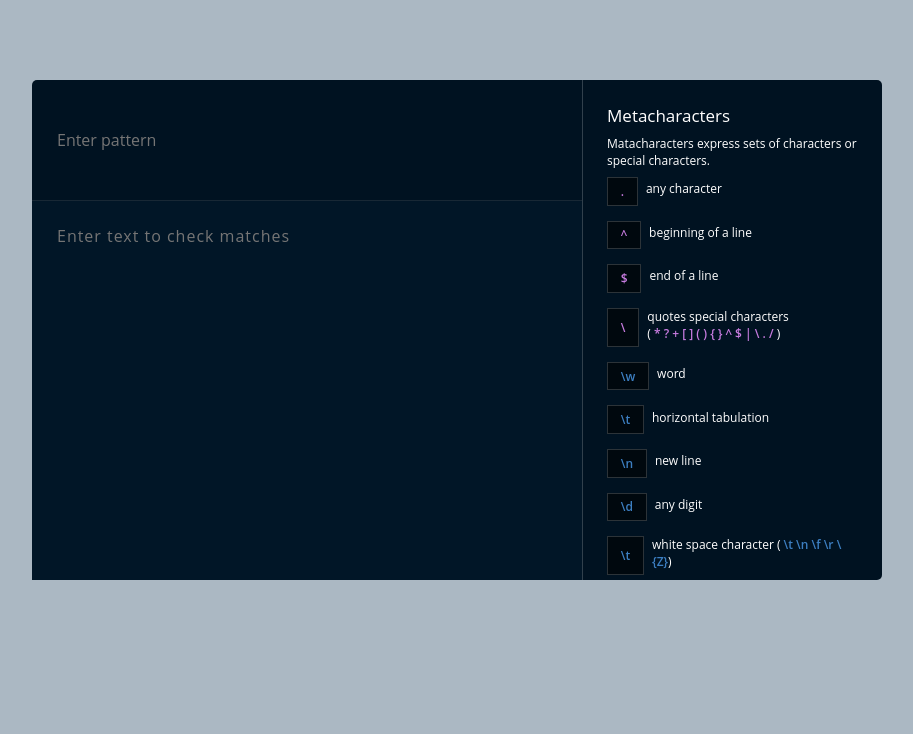
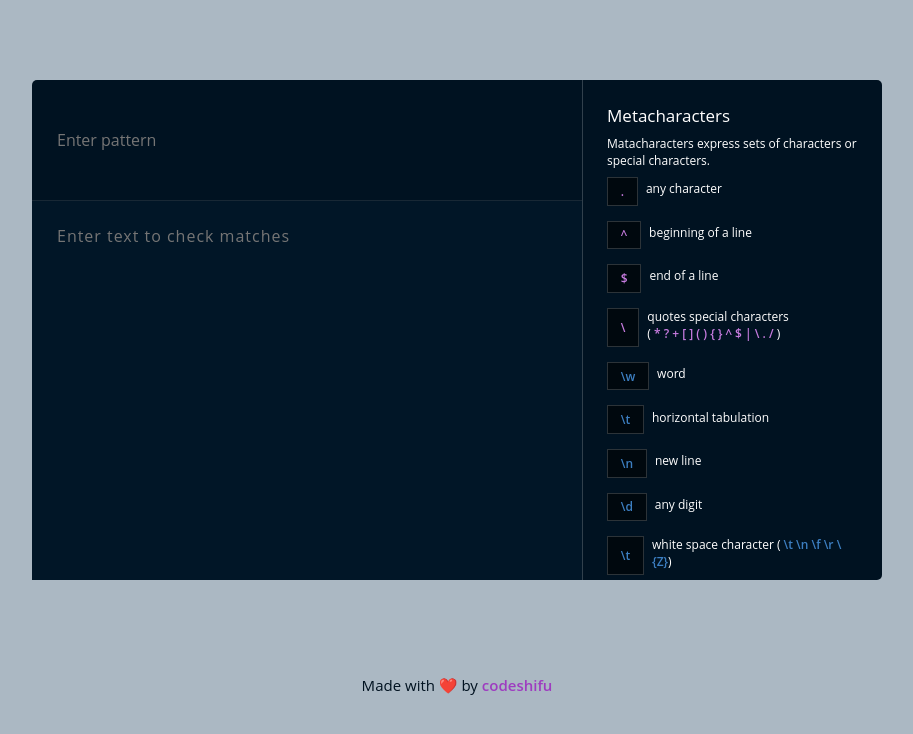
Before and after one commit to luqmanoop/vue-regexr, a Vue app: page / in a window 1280 px wide. Shown: the top 734 px of the page, without its empty margins (183-1096 px from the left). Built offline with nearby package versions, Linux system fonts and the light colour scheme.

Commit message:
create footer component

```diff
--- /dev/null
+++ b/src/components/Footer.vue
@@ -0,0 +1,30 @@
+<template>
+  <footer>
+    <p>Made with ❤️ by
+      <a href="https://github.com/codeshifu">codeshifu</a>
+    </p>
+  </footer>
+</template>
+
+<style scoped>
+footer {
+  color: #001220;
+  text-align: center;
+  font-size: 15px;
+}
+
+p {
+  display: inline-block;
+}
+
+a {
+  text-decoration: none;
+}
+
+a:link,
+a:active,
+a:visited {
+  color: #9e3cc0;
+  font-weight: 600;
+}
+</style>
--- a/src/components/RegexBox.vue
+++ b/src/components/RegexBox.vue
@@ -1,4 +1,5 @@
 <template>
+  <div>
     <div class="regex-box">
       <div class="main">
         <app-pattern-box></app-pattern-box>
@@ -8,18 +9,22 @@
         <app-side-bar></app-side-bar>
       </aside>
     </div>
+    <app-footer></app-footer>
+  </div>
 </template>
 
 <script>
 import appTextBox from './TextBox';
 import appPatternBox from './PatternBox';
 import appSideBar from './SideBar';
+import appFooter from './Footer';
 
 export default {
   components: {
     appTextBox,
     appPatternBox,
-    appSideBar
+    appSideBar,
+    appFooter
   }
 };
 </script>
```
Lines whose indentation alone changed are shown as unchanged.
